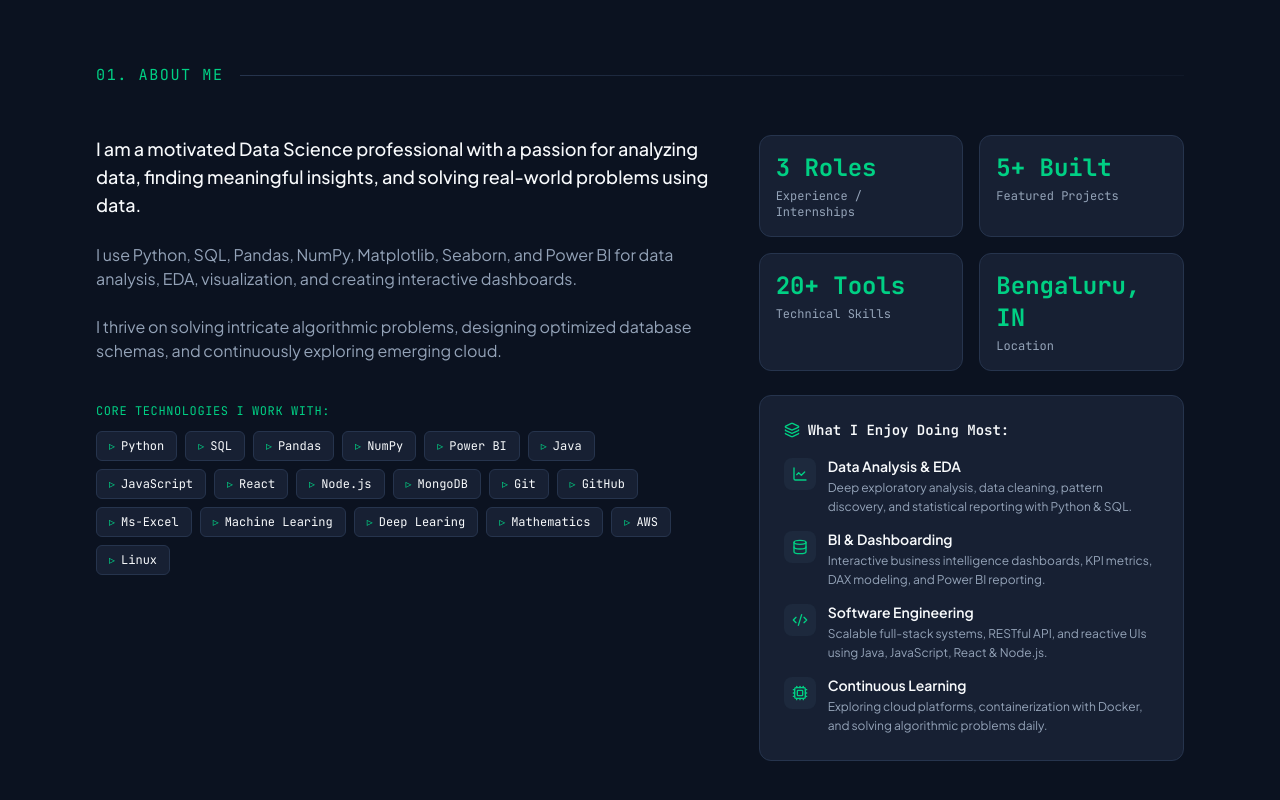
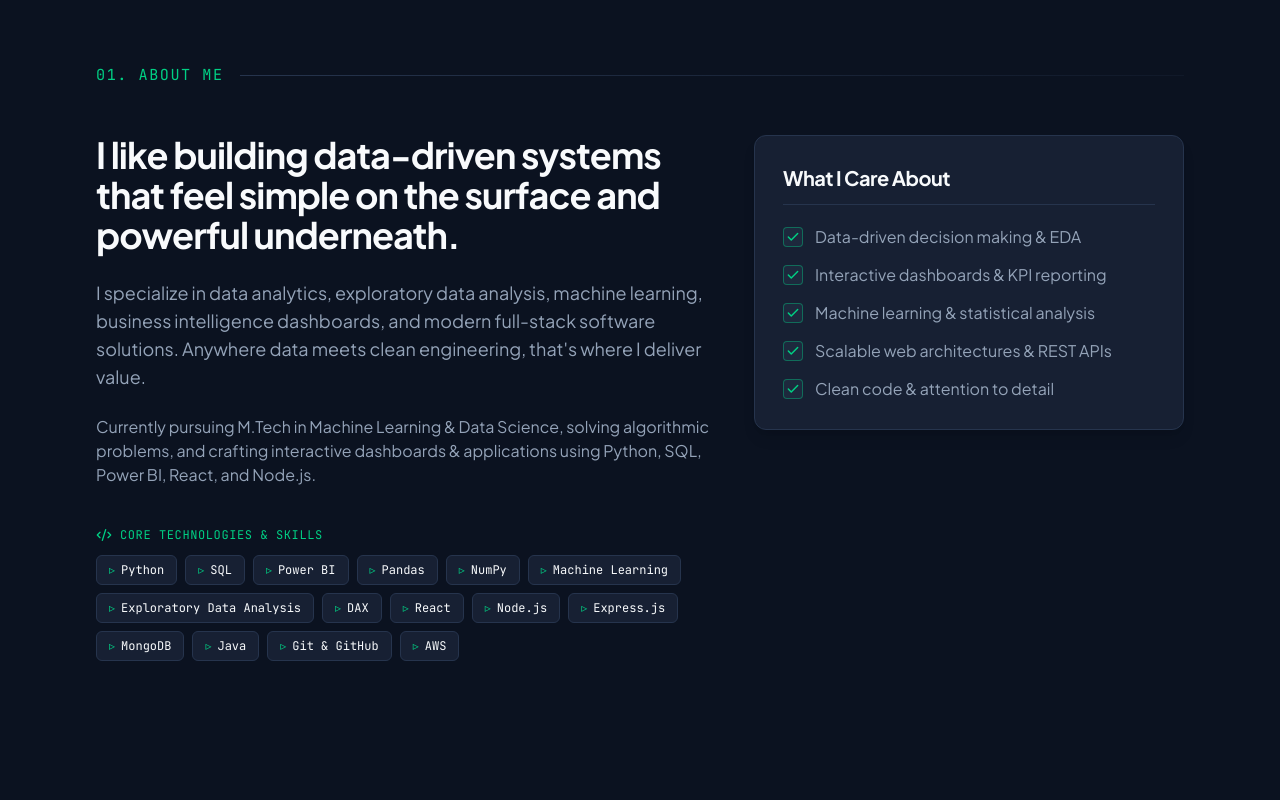
Before and after one commit to nishant1800/Portfolio, a React (Vite) app: page / in a window 1280 px wide. Shown: the part 720-1520 px from the top of the page. Built offline with nearby package versions, Linux system fonts and the light colour scheme.

Commit message:
changed more features

```diff
--- a/src/components/About.jsx
+++ b/src/components/About.jsx
@@ -1,71 +1,45 @@
 import React from 'react';
-import { Database, LineChart, Code2, Cpu, CheckCircle2, Award, Briefcase, Layers } from 'lucide-react';
+import { Check, Code2 } from 'lucide-react';
 import { aboutData } from '../data/portfolioData';
 
 const About = () => {
-  const highlights = [
-    {
-      title: "Data Analysis & EDA",
-      desc: "Deep exploratory analysis, data cleaning, pattern discovery, and statistical reporting with Python & SQL.",
-      icon: LineChart
-    },
-    {
-      title: "BI & Dashboarding",
-      desc: "Interactive business intelligence dashboards, KPI metrics, DAX modeling, and Power BI reporting.",
-      icon: Database
-    },
-    {
-      title: "Software Engineering",
-      desc: "Scalable full-stack systems, RESTful API, and reactive UIs using Java, JavaScript, React & Node.js.",
-      icon: Code2
-    },
-    {
-      title: "Continuous Learning",
-      desc: "Exploring cloud platforms, containerization with Docker, and solving algorithmic problems daily.",
-      icon: Cpu
-    }
-  ];
-
-  const coreTools = [
-    "Python", "SQL", "Pandas", "NumPy", "Power BI", "Java", "JavaScript", "React", "Node.js", "MongoDB", "Git", "GitHub", "Ms-Excel", "Machine Learing", "Deep Learing", "Mathematics", "AWS", "Linux"
+  const tools = aboutData.coreTools || [
+    "Python", "SQL", "Power BI", "Pandas", "NumPy", "Machine Learning", "React", "Node.js", "MongoDB", "Java", "Git", "AWS"
   ];
 
   return (
     <section id="about" className="py-20 px-4 sm:px-6 lg:px-8 max-w-6xl mx-auto">
-      {/* Monospace Section Heading */}
+      {/* Section Heading */}
       <div className="section-divider mb-12">
         <span>01. ABOUT ME</span>
       </div>
 
-      <div className="grid grid-cols-1 lg:grid-cols-12 gap-12 items-start">
-        {/* Left Column: Narrative & Tools */}
-        <div className="lg:col-span-7 space-y-6 text-[#94A3B8] leading-relaxed">
-          <p className="text-base sm:text-lg text-[#F8FAFC] font-medium">
-            {aboutData.narrative[0]}
+      <div className="grid grid-cols-1 lg:grid-cols-12 gap-10 items-start">
+        {/* Left Column: Narrative Statement & Description */}
+        <div className="lg:col-span-7 space-y-6">
+          <h2 className="text-3xl sm:text-4xl font-bold text-[#F8FAFC] leading-snug tracking-tight">
+            {aboutData.headline}
+          </h2>
+
+          <p className="text-[#94A3B8] text-base sm:text-lg leading-relaxed">
+            {aboutData.description}
           </p>
 
-          <p className="text-sm sm:text-base">
-            {aboutData.narrative[1]}
+          <p className="text-[#94A3B8] text-sm sm:text-base leading-relaxed">
+            {aboutData.secondaryText}
           </p>
 
-          <p className="text-sm sm:text-base">
-            {aboutData.narrative[2]}
-          </p>
-
-          <p className="text-sm sm:text-base">
-            {aboutData.narrative[3]}
-          </p>
-
-          {/* Core Technologies Tag Cloud */}
+          {/* Core Skills & Tools */}
           <div className="pt-4 space-y-3">
-            <h3 className="font-mono text-xs text-[#00D084] tracking-wider uppercase">
-              Core Technologies I Work With:
-            </h3>
+            <div className="flex items-center gap-2 text-xs font-mono text-[#00D084] tracking-wider uppercase">
+              <Code2 className="w-4 h-4" />
+              <span>Core Technologies & Skills</span>
+            </div>
             <div className="flex flex-wrap gap-2">
-              {coreTools.map((tech) => (
+              {tools.map((tech) => (
                 <span
                   key={tech}
-                  className="px-3 py-1.5 rounded-md bg-[#172033] border border-[#26344D] text-xs font-mono text-[#F8FAFC] hover:border-[#00D084] hover:text-[#00D084] transition-all duration-200"
+                  className="px-3 py-1.5 rounded-md bg-[#172033] border border-[#26344D] text-xs font-mono text-[#F8FAFC] hover:border-[#00D084] hover:text-[#00D084] transition-all duration-200 cursor-default"
                 >
                   <span className="text-[#00D084] mr-1.5">▹</span>
                   {tech}
@@ -75,52 +49,27 @@ const About = () => {
           </div>
         </div>
 
-        {/* Right Column: Focus Areas & Fast Stats */}
-        <div className="lg:col-span-5 space-y-6">
-          {/* Quick Stat Cards */}
-          <div className="grid grid-cols-2 gap-4">
-            {aboutData.stats.map((stat, i) => (
-              <div
-                key={i}
-                className="p-4 rounded-xl bg-[#172033] border border-[#26344D] hover:border-[#00D084]/50 transition-all duration-200"
-              >
-                <div className="text-2xl font-bold font-mono text-[#00D084]">
-                  {stat.value}
-                </div>
-                <div className="text-xs font-mono text-[#94A3B8] mt-1">
-                  {stat.label}
-                </div>
-              </div>
-            ))}
-          </div>
-
-          {/* Focus Pillars */}
-          <div className="p-6 rounded-xl bg-[#172033] border border-[#26344D] space-y-4">
-            <h3 className="font-mono text-sm font-semibold text-[#F8FAFC] flex items-center gap-2">
-              <Layers className="w-4 h-4 text-[#00D084]" />
-              What I Enjoy Doing Most:
+        {/* Right Column: Clean Focus Card */}
+        <div className="lg:col-span-5">
+          {/* Focus Card */}
+          <div className="bg-[#172033] border border-[#26344D] rounded-xl p-6 sm:p-7 shadow-lg">
+            <h3 className="text-xl font-bold text-[#F8FAFC] mb-5 tracking-tight pb-3 border-b border-[#26344D]">
+              What I Care About
             </h3>
 
-            <div className="space-y-3">
-              {highlights.map((item, index) => {
-                const IconComponent = item.icon;
-                return (
-                  <div key={index} className="flex items-start gap-3 group">
-                    <div className="p-2 rounded-lg bg-[#1D293D] text-[#00D084] group-hover:bg-[#00D084] group-hover:text-[#0B1220] transition-colors mt-0.5 shrink-0">
-                      <IconComponent className="w-4 h-4" />
-                    </div>
-                    <div>
-                      <h4 className="text-sm font-semibold text-[#F8FAFC] group-hover:text-[#00D084] transition-colors">
-                        {item.title}
-                      </h4>
-                      <p className="text-xs text-[#94A3B8] mt-0.5 leading-relaxed">
-                        {item.desc}
-                      </p>
-                    </div>
-                  </div>
-                );
-              })}
-            </div>
+            {/* Checklist Items */}
+            <ul className="space-y-3.5">
+              {aboutData.careAbout?.map((item, idx) => (
+                <li key={idx} className="flex items-start gap-3">
+                  <span className="w-5 h-5 rounded bg-[#1D293D] border border-[#00D084]/40 text-[#00D084] flex items-center justify-center shrink-0 mt-0.5">
+                    <Check className="w-3.5 h-3.5 stroke-[2.5]" />
+                  </span>
+                  <span className="text-sm sm:text-base text-[#94A3B8] hover:text-[#F8FAFC] transition-colors leading-relaxed">
+                    {item}
+                  </span>
+                </li>
+              ))}
+            </ul>
           </div>
         </div>
       </div>
--- a/src/components/Projects.jsx
+++ b/src/components/Projects.jsx
@@ -1,50 +1,21 @@
 import React, { useState } from 'react';
-import { Github, ExternalLink, FolderGit2, ArrowUpRight, Sparkles, Layers, Info } from 'lucide-react';
+import { Github, ExternalLink, FolderGit2, ArrowUpRight, Info } from 'lucide-react';
 import { projectsData } from '../data/portfolioData';
 import ProjectModal from './ProjectModal';
 
 const Projects = () => {
-  const [selectedFilter, setSelectedFilter] = useState('All');
   const [activeModalProject, setActiveModalProject] = useState(null);
-
-  const filters = ['All', 'Data Analytics', 'Web Development', 'Software Engineering'];
-
-  const filteredProjects = selectedFilter === 'All'
-    ? projectsData
-    : projectsData.filter(p => p.category === selectedFilter);
 
   return (
     <section id="projects" className="py-20 px-4 sm:px-6 lg:px-8 max-w-6xl mx-auto">
       {/* Section Divider */}
       <div className="section-divider mb-10">
-        <span>04. FEATURED PROJECTS</span>
-      </div>
-
-      {/* Filter Tabs */}
-      <div className="flex flex-wrap items-center justify-between gap-4 mb-10">
-        <div className="flex flex-wrap items-center gap-2">
-          {filters.map((filter) => (
-            <button
-              key={filter}
-              onClick={() => setSelectedFilter(filter)}
-              className={`px-4 py-2 rounded-lg text-xs font-mono transition-all duration-200 ${selectedFilter === filter
-                  ? 'bg-[#00D084] text-[#0B1220] font-semibold shadow-md shadow-[#00D084]/20'
-                  : 'bg-[#172033] border border-[#26344D] text-[#94A3B8] hover:text-white hover:border-[#00D084]/50'
-                }`}
-            >
-              {filter}
-            </button>
-          ))}
-        </div>
-
-        <span className="text-xs font-mono text-[#94A3B8]">
-          Showing {filteredProjects.length} Projects
-        </span>
+        <span>04. THINGS I'VE BUILD</span>
       </div>
 
       {/* Project Grid */}
       <div className="grid grid-cols-1 md:grid-cols-2 lg:grid-cols-3 gap-6">
-        {filteredProjects.map((project) => (
+        {projectsData.map((project) => (
           <div
             key={project.id}
             className="flex flex-col justify-between p-6 sm:p-7 rounded-xl bg-[#172033] border border-[#26344D] hover:border-[#00D084]/60 transition-all duration-300 group hover:-translate-y-1.5 hover:shadow-2xl hover:shadow-black/50 relative overflow-hidden"
--- a/src/data/portfolioData.js
+++ b/src/data/portfolioData.js
@@ -15,10 +15,30 @@ export const personalInfo = {
 };
 
 export const aboutData = {
+  badge: "about me",
+  headline: "I like building data-driven systems that feel simple on the surface and powerful underneath.",
+  description: "I specialize in data analytics, exploratory data analysis, machine learning, business intelligence dashboards, and modern full-stack software solutions. Anywhere data meets clean engineering, that's where I deliver value.",
+  secondaryText: "Currently pursuing M.Tech in Machine Learning & Data Science, solving algorithmic problems, and crafting interactive dashboards & applications using Python, SQL, Power BI, React, and Node.js.",
+  careAbout: [
+    "Data-driven decision making & EDA",
+    "Interactive dashboards & KPI reporting",
+    "Machine learning & statistical analysis",
+    "Scalable web architectures & REST APIs",
+    "Clean code & attention to detail"
+  ],
+  badges: [
+    { label: "M.Tech ML & Data Science", type: "primary" },
+    { label: "B.Tech '24", type: "secondary" },
+    { label: "Bengaluru, India", type: "neutral" }
+  ],
+  quote: "Transforming complex datasets into actionable insights & scalable solutions.",
+  coreTools: [
+    "Python", "SQL", "Power BI", "Pandas", "NumPy", "Machine Learning", "Exploratory Data Analysis", "DAX", "React", "Node.js", "Express.js", "MongoDB", "Java", "Git & GitHub", "AWS"
+  ],
   narrative: [
-    "I am a motivated Data Science professional with a passion for analyzing data, finding meaningful insights, and solving real-world problems using data.",
+    "I am a motivated Data Science & Software professional with a passion for analyzing data, finding meaningful insights, and solving real-world problems.",
     "I use Python, SQL, Pandas, NumPy, Matplotlib, Seaborn, and Power BI for data analysis, EDA, visualization, and creating interactive dashboards.",
-    "I thrive on solving intricate algorithmic problems, designing optimized database schemas, and continuously exploring emerging cloud."
+    "I thrive on solving intricate algorithmic problems, designing optimized database schemas, and building full-stack web applications."
   ],
   passions: [
     { title: "Data Analysis & EDA", desc: "Data cleaning, exploratory data analysis, pattern recognition, and statistical validation." },
@@ -252,7 +272,7 @@ export const educationData = [
     id: 2,
     degree: "Bachelors of Technology",
     institution: "Bihar Engineering University, Patna",
-    // department: "Civil Engineering",
+    department: "Civil Engineering",
     period: "2020 – 2024",
     location: "India",
     current: false
```
Also changed, not shown: src/components/Contact.jsx (+32 -7 lines), src/components/Skills.jsx (+2 -26 lines), src/index.css (line endings or trailing spaces), 3 other files (tests, documents, lock files or other folders).
